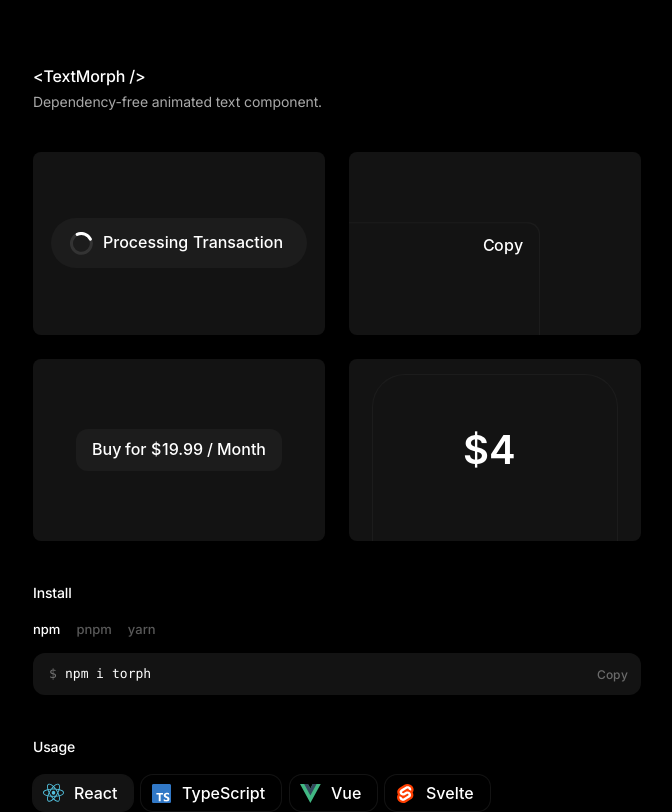
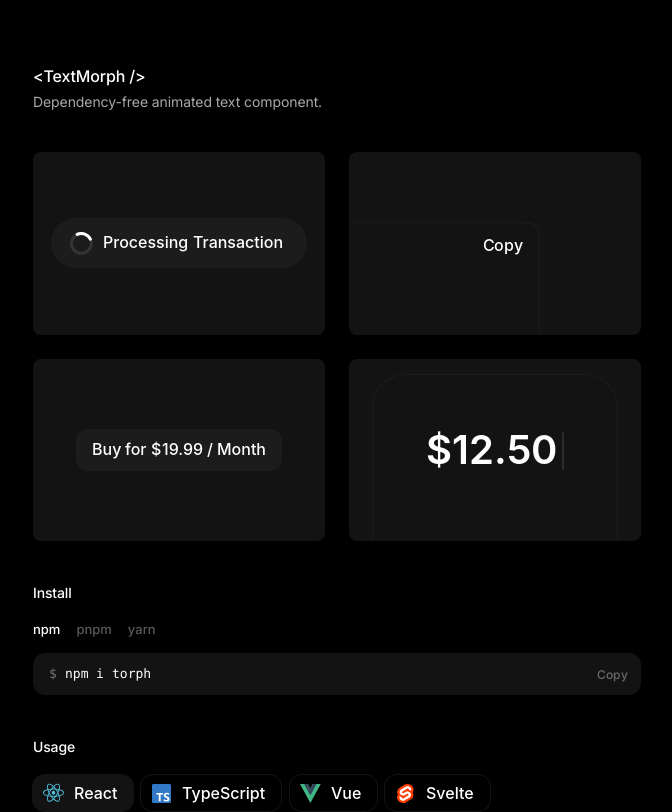
Before and after one commit to ShizuChuan/torph, a React (Vite) app in the folder site/: page / in a window 1280 px wide. Shown: the top 812 px of the page, without its empty margins (303-975 px from the left). Built offline with nearby package versions, Linux system fonts and the light colour scheme; a web font is replaced by a local one.

Commit message:
add: cursor

```diff
--- a/site/src/components/homepage/examples/number.tsx
+++ b/site/src/components/homepage/examples/number.tsx
@@ -8,21 +8,21 @@ const typingSequence = [
   { value: "$", delay: 0 }, // Start typing
   { value: "$2", delay: 150 }, // Type 2
   { value: "$20", delay: 120 }, // Type 0
-  { value: "$20", delay: 800 }, // Pause to read
+  { value: "$20", delay: 1800 }, // Pause to read
   { value: "$", delay: 200 }, // Delete and start new
   { value: "$4", delay: 150 }, // Type 4
   { value: "$45", delay: 120 }, // Type 5
   { value: "$45.", delay: 180 }, // Type decimal
   { value: "$45.9", delay: 140 }, // Type 9
   { value: "$45.99", delay: 120 }, // Type 9
-  { value: "$45.99", delay: 800 }, // Pause to read
+  { value: "$45.99", delay: 1800 }, // Pause to read
   { value: "$", delay: 200 }, // Delete and start new
   { value: "$1", delay: 150 }, // Type 1
   { value: "$12", delay: 120 }, // Type 2
   { value: "$12.", delay: 180 }, // Type decimal
   { value: "$12.5", delay: 140 }, // Type 5
   { value: "$12.50", delay: 120 }, // Type 0
-  { value: "$12.50", delay: 700 }, // Final pause
+  { value: "$12.50", delay: 1700 }, // Final pause
 ];
 
 export const ExampleNumber = () => {
@@ -40,6 +40,7 @@ export const ExampleNumber = () => {
   return (
     <div className={styles.number}>
       <TextMorph>{typingSequence[currentIndex].value}</TextMorph>
+      <span className={styles.cursor} key={currentIndex} />
     </div>
   );
 };
--- a/site/src/components/homepage/examples/styles.module.scss
+++ b/site/src/components/homepage/examples/styles.module.scss
@@ -132,4 +132,26 @@
   color: #ffffff;
   border-radius: 2rem 2rem 0 0;
   box-shadow: 0 0 0 1px var(--body-light);
+
+  .cursor {
+    transform: translateY(1px);
+    border-radius: 1rem;
+    width: 2px;
+    height: 0.95em;
+    background: rgba(255, 255, 255, 0.1);
+    margin-left: 0.25rem;
+    animation: blink 1s step-start infinite;
+
+    @keyframes blink {
+      0% {
+        opacity: 0;
+      }
+      50% {
+        opacity: 1;
+      }
+      100% {
+        opacity: 0;
+      }
+    }
+  }
 }
```
